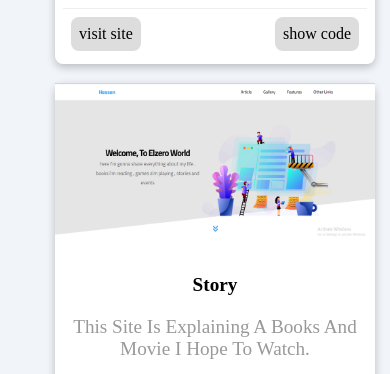
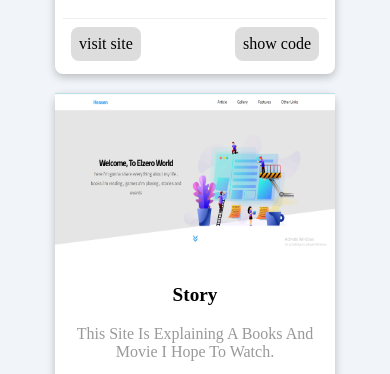
Before and after one commit to Hessen98/Portfolio-Hessen, a plain HTML site: page index.html in a window 390 px wide. Shown: the part 2023-2397 px from the top of the page. Drawn offline with Linux system fonts and the light colour scheme.

Commit message:
Edit for screen on mobile

```diff
--- a/css/main.css
+++ b/css/main.css
@@ -310,6 +310,25 @@ section#projects .cards-proj .card .btn-links a:hover{
     color: white;
     background-color: #030708;
 }
+@media (max-width:576px) {
+    section#projects .cards-proj {
+        /* padding: 1rem; */
+        display: grid;
+        grid-template-columns: minmax(200px, 1fr);
+        justify-content: center;
+        /* margin: auto; */
+        /* gap: 1.2rem; */
+        /* background-color: tomato; */
+        text-align: center;
+    }
+    section#projects .cards-proj .card {
+        max-width: 100%;
+    }
+    section#projects .cards-proj .card .text-card>p {
+        font-size: 1rem;
+        text-wrap: wrap ;
+    }
+}
 
 /* End projects */
 
@@ -324,8 +343,6 @@ section#projects .cards-proj .card .btn-links a:hover{
 #contact{
     /* padding-top: 3rem; */
     text-align: center;
-}
-#contact a{
 }
 #contact h2{
     padding: 2rem 1rem 1rem;
@@ -358,7 +375,11 @@ footer{
     color: white;
     font-size: 2rem;
 } */
-
+@media (max-width:350px) {
+    html{
+        font-size: 12px;
+    }
+}
 
 
 
```
